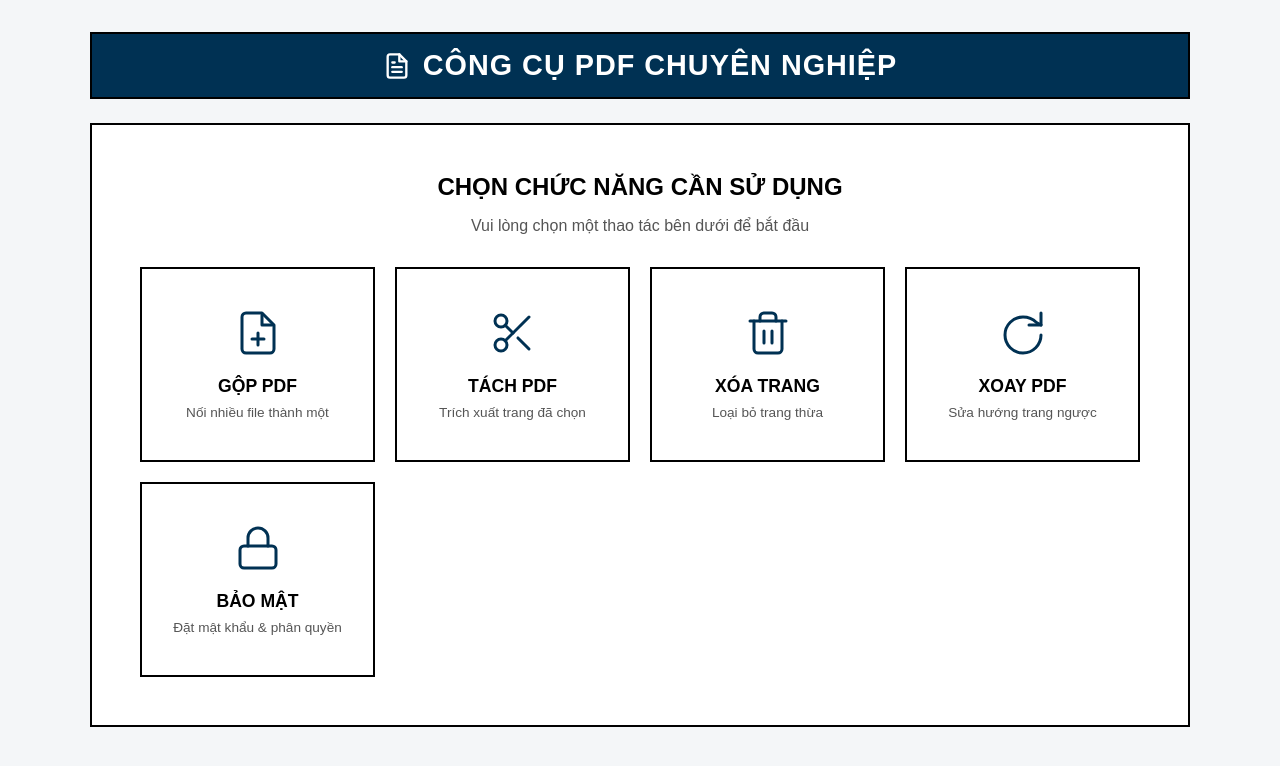
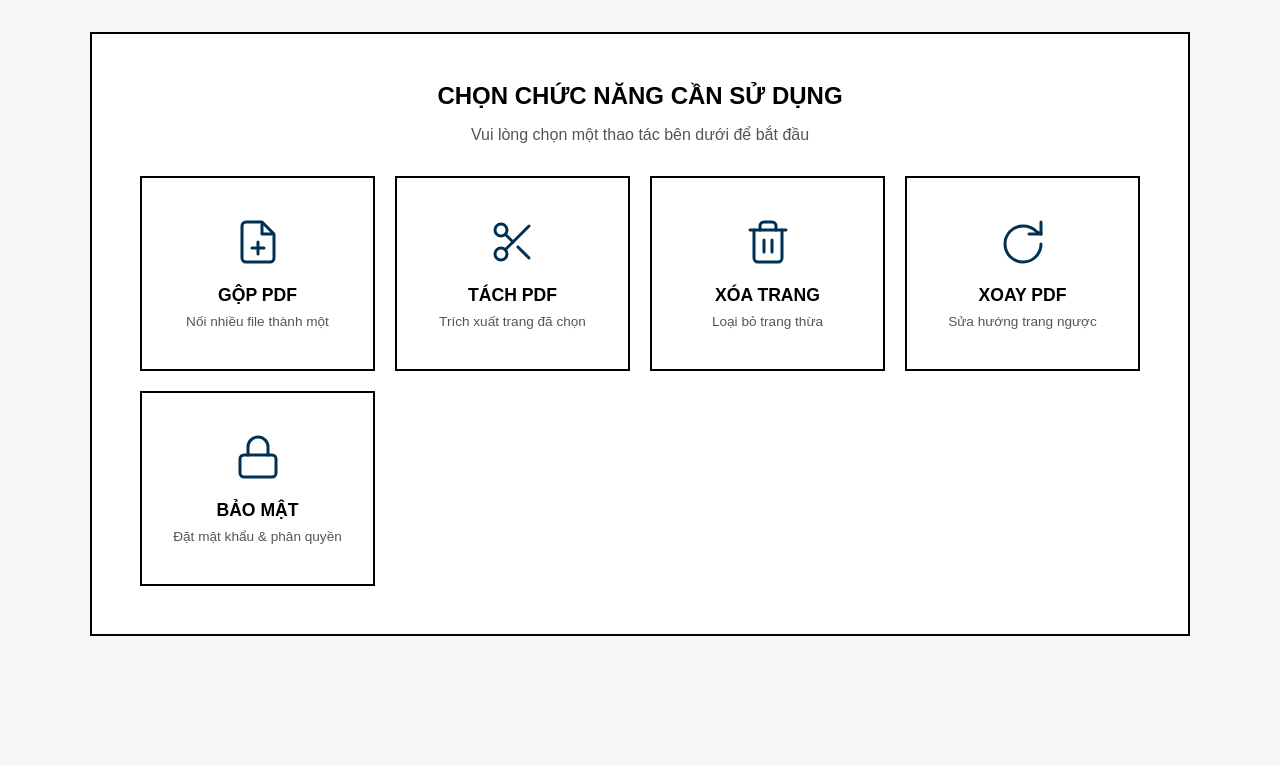
Before and after one commit to minhhoangtranpt/pdftools, a plain HTML site: page index.html in a window 1280 px wide. Drawn offline with Linux system fonts and the light colour scheme; a script that the page names is missing.

Commit message:
Update index.html

```diff
--- a/index.html
+++ b/index.html
@@ -34,32 +34,6 @@
             align-items: center;
             padding-bottom: 120px;
         }
-
-        .header {
-            width: 100%;
-            max-width: 1100px;
-            display: flex;
-            align-items: center;
-            margin-bottom: 1.5rem;
-            justify-content: center;
-        }
-
-        .app-logo {
-            font-size: 1.8rem;
-            font-weight: bold;
-            margin: 0;
-            background: var(--primary-color);
-            border: 2px solid var(--border-color);
-            padding: 15px 30px;
-            color: #FFFFFF;
-            letter-spacing: 1px;
-            display: flex;
-            align-items: center;
-            gap: 12px;
-            width: 100%;
-            justify-content: center;
-        }
-        .app-logo svg { stroke: #FFFFFF; }
 
         .container {
             background: var(--card-bg);
@@ -227,13 +201,6 @@
 </head>
 <body>
 
-    <div class="header">
-        <h1 class="app-logo">
-            <svg width="28" height="28" viewBox="0 0 24 24" fill="none" stroke="currentColor" stroke-width="2" stroke-linecap="round" stroke-linejoin="round"><path d="M14 2H6a2 2 0 0 0-2 2v16a2 2 0 0 0 2 2h12a2 2 0 0 0 2-2V8z"></path><polyline points="14 2 14 8 20 8"></polyline><line x1="16" y1="13" x2="8" y2="13"></line><line x1="16" y1="17" x2="8" y2="17"></line><polyline points="10 9 9 9 8 9"></polyline></svg>
-            CÔNG CỤ PDF CHUYÊN NGHIỆP
-        </h1>
-    </div>
-
     <div class="container">
         <!-- BƯỚC 1: CHỌN TÍNH NĂNG -->
         <div id="homeScreen">
```
